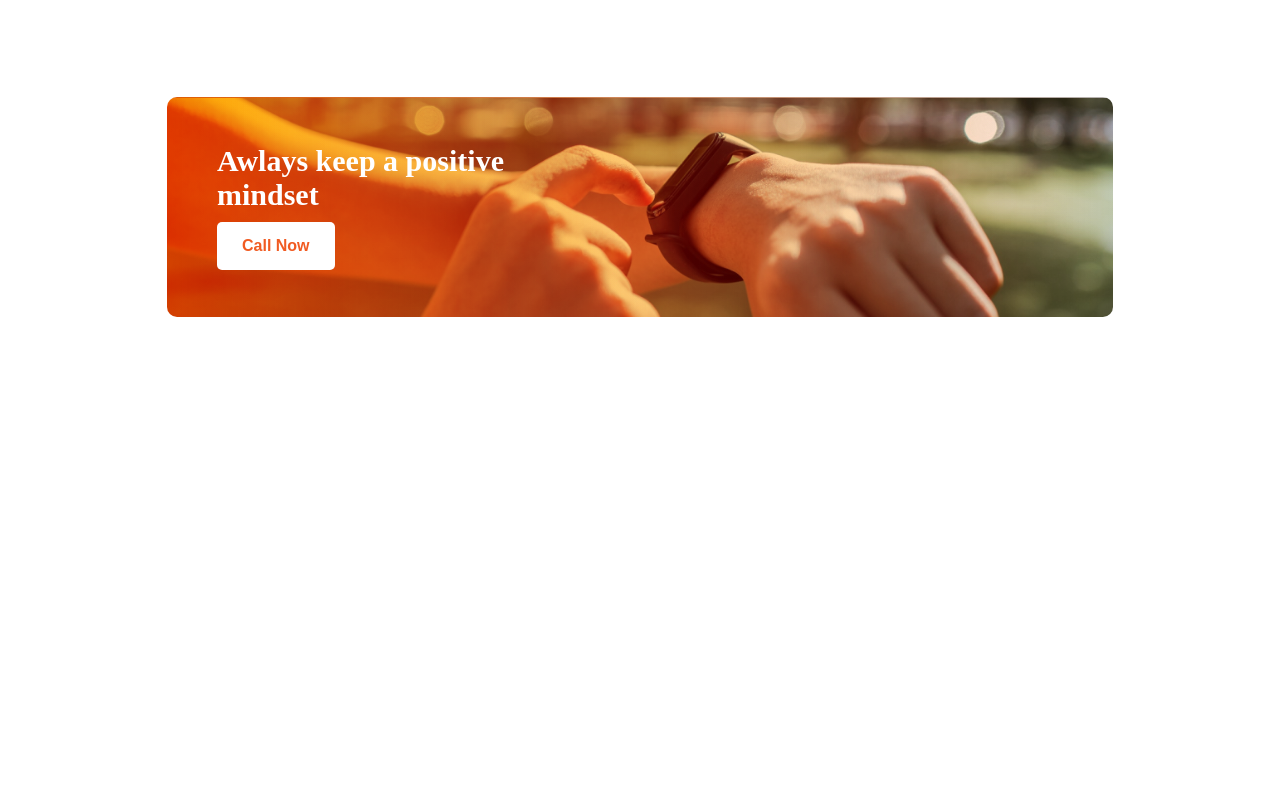
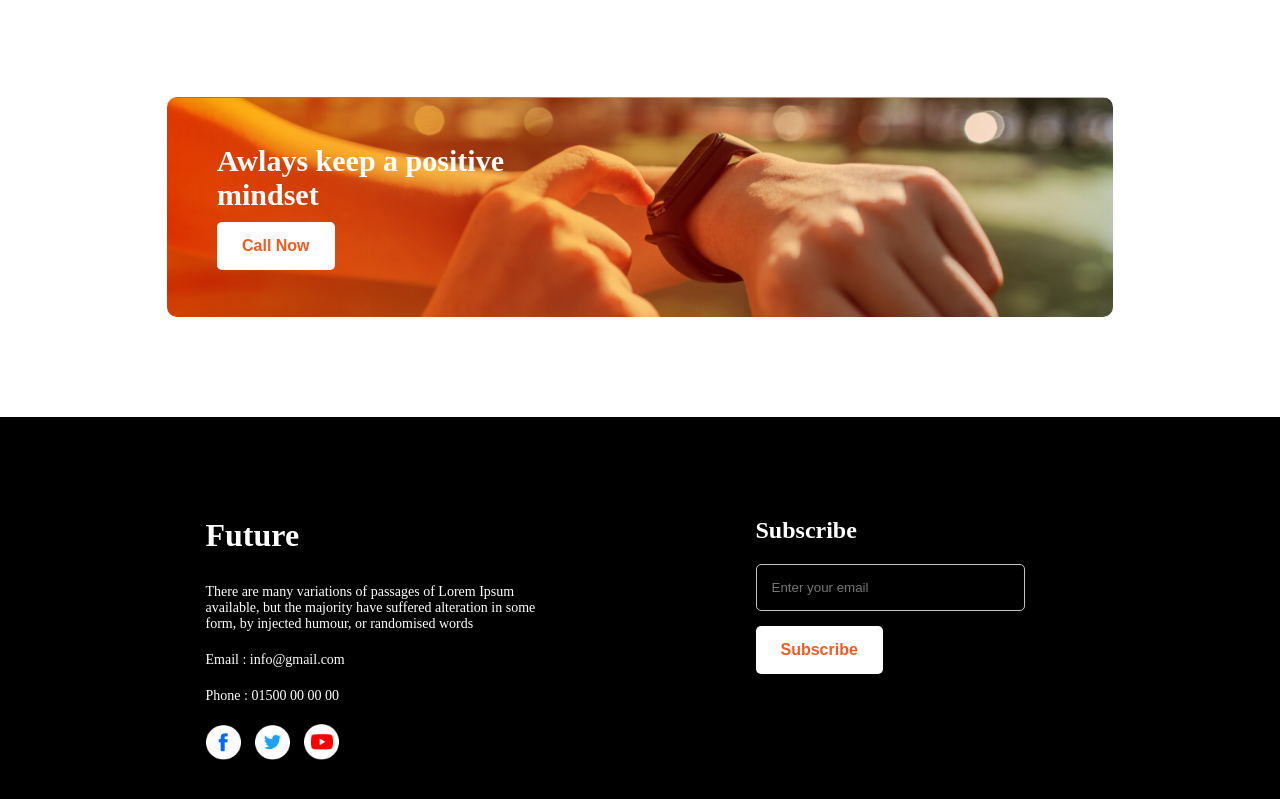
Before and after one commit to Md-Bidyuth/new-year-new-me-website, a plain HTML site: page index.html in a window 1280 px wide. Shown: the part 1604-2403 px from the top of the page. Before the commit the page ends 2021 px from the top, so only its background shows below. Drawn offline with Linux system fonts and the light colour scheme.

Commit message:
footer section updated

```diff
--- a/index.html
+++ b/index.html
@@ -79,6 +79,28 @@
     </main>
 
     <footer>
+        <div class="footer-container">
+           <div class="footer-left">
+              <h1>Future</h1>
+              <p>There are many variations of passages of Lorem Ipsum
+                available, but the majority have suffered alteration in some
+                form, by injected humour, or randomised words</p>
+                <p>Email : info@gmail.com</p>
+                <p>Phone : 01500 00 00 00</p>
+                <div class="footer-img">
+                    <img src="./images/icons/fb.png" alt="">
+                    <img src="./images/icons/twitter.png" alt="">
+                    <img src="./images/icons/youtube.png" alt="">
+                </div>
+           </div>
+
+           <div class="footer-right">
+               <h3>Subscribe</h3>
+               <input type="email" name="" id="email" placeholder="Enter your email">
+               <button class="positive-button">Subscribe</button>
+           </div>
+        </div>
+
 
     </footer>
 </body>
--- a/style.css
+++ b/style.css
@@ -144,3 +144,59 @@ header{
            border-radius: 5px;
 
  }
+
+ footer{
+    width:100;
+    height: 450px;
+    background-color: black;
+ }
+
+ .footer-container{
+    padding-top:100px;
+    display: flex;
+    justify-content: center;
+    gap: 150px;
+    /* align-items: center; */
+
+ }
+
+.footer-left{
+    width:400px;
+}
+
+.footer-left h1{
+    padding-bottom: 20px;
+}
+
+.footer-left p{
+    padding: 10px 0px;
+    font-size: 14px;
+    width: 330px;
+}
+
+.footer-img img{
+    padding-top: 10px;
+    padding-right: 10px;
+    width:35px;
+}
+ footer h1,footer p,footer h3{
+    color:white;
+ }
+
+
+ .footer-right{
+    margin-right: 50px;
+ }
+
+ .footer-right h3{
+        font-size: 24px;
+ }
+ #email{
+    padding: 15px 75px 15px 15px;
+    /* width:300px; */
+    display: block;
+    margin: 20px 0px 15px 0px;
+    background-color: black;
+    border: 1.5px solid rgb(200, 194, 194);
+    border-radius: 5px;
+ }
```
